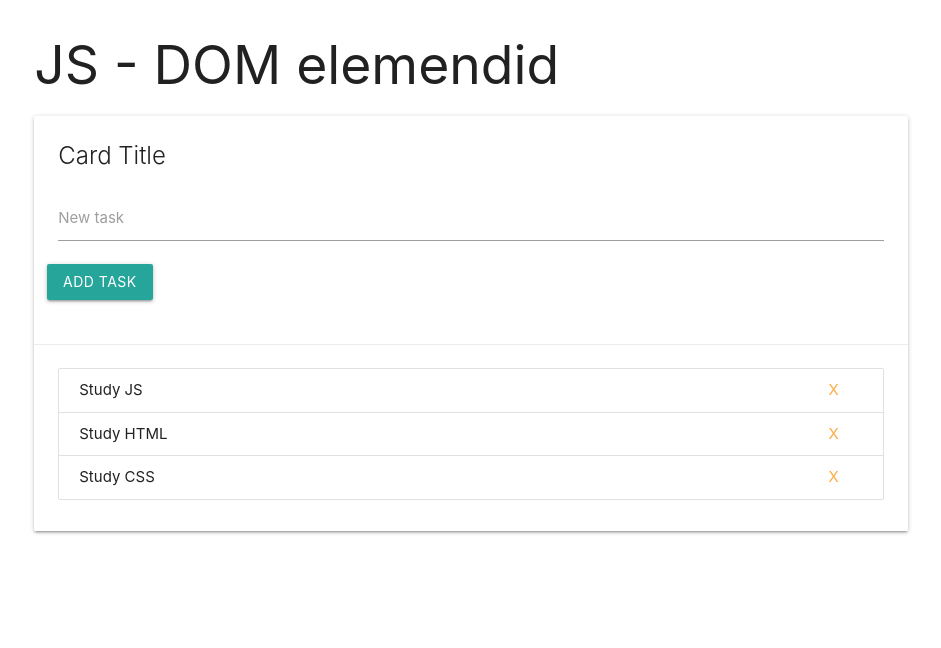
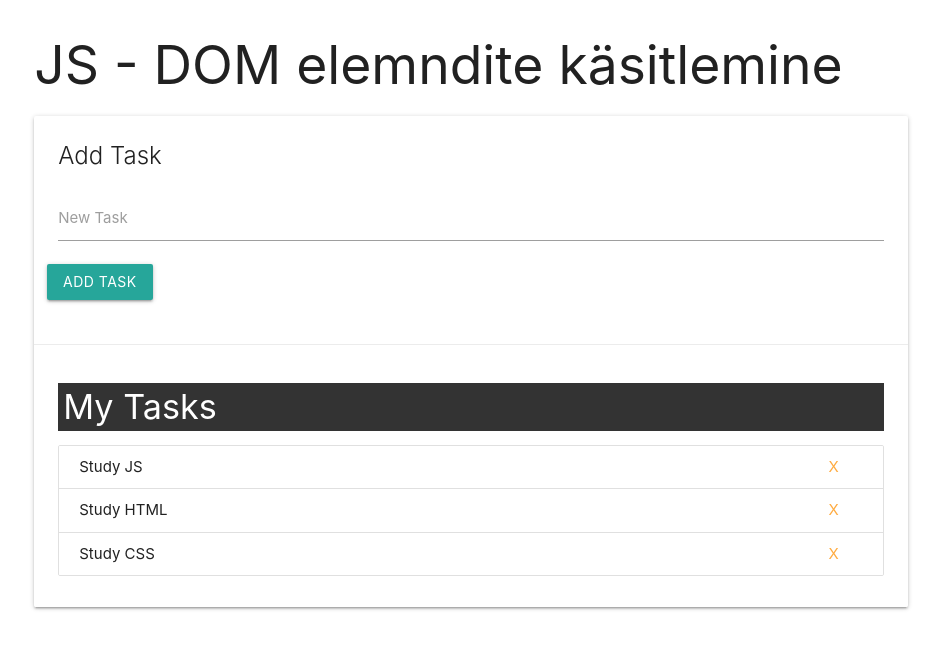
Before and after one commit to MarcusKruuleht/js_basics, a plain HTML site: page index.html in a window 1280 px wide. Shown: the whole page, without its empty margins (169-1110 px from the left). Drawn offline with nearby package versions, Linux system fonts and the light colour scheme.

Commit message:
DOM - selector for single elements

```diff
--- a/app.js
+++ b/app.js
@@ -1,28 +1,19 @@
 let val;
 
-val = document;
-val = document.all;
-val = document.all[4];
-val = document.all.lenght;
-val = document.head;
-val = document.body;
-val = document.doctype;
-val = document.domain;
-val = document.URL;
-val = document.characterSet;
-val = document.contentType;
+val = document.getElementById('task-title');
 
-val = document.forms;
-val = document.forms[0];
-val = document.forms[0].method;
-val = document.forms[0].action;
-val = document.forms[0].id;
-val = document.links;
-val = document.links[1];
-val = document.links[1].id;
-val = document.links[1].className;
+document.getElementById('task-title').style.background = '#333';
+document.getElementById('task-title').style.color = '#fff';
+document.getElementById('task-title').style.padding = '5px'
 
-val = document.scripts;
-val = document.scripts[1].getAttribute('src');
+document.getElementById('task-title').textContent = 'My Tasks'
+document.getElementById('task-title').innerText ='My Favorite Tasks'
+document.getElementById('task-title').innerHTML = '<span style="color blue">My Tasks</span>'
+
+val = document.querySelector('h4');
+val = document.querySelector('#task-title');
+val = document.querySelector('.collection-item');
+val = document.querySelector('.collection-item:nth-child(even)');
+val = document.querySelector('.collection-item:nth-child(odd)');
 
 console.log(val);
--- a/index.html
+++ b/index.html
@@ -7,27 +7,26 @@
 	<title>JS</title>
 </head>
 <body>
-
-	<div class = "container">
+	<div class="container">
         <!-- Page Content goes here -->
         <div class="row">
         	<div class="col s12">
-		 		<h2>JS - DOM elemendid</h2>
+        		<h2>JS - DOM elemndite käsitlemine</h2>
         		<div class="card">
 			        <div class="card-content">
-		         		 <span class="card-title">Card Title</span>
+			          <span class="card-title">Add Task</span>
 			          <div class="row">
 			          	<form id="task-form">
 						<div class="input-field col s12">
 							<input id="task" type="text">
-        			  		<label>New task</label>
+							<label for="task">New Task</label>
 						</div>
 						<input type="submit" value="Add Task" class="btn">
 			          	</form>
 			          </div>
 			        </div>
 			        <div class="card-action">
-
+			        	<h4 id = "task-title">Tasks</h4>
 						<ul class="collection">
 							<li class="collection-item">Study JS
 								<a href="#" class="secondary-content">X</a>
@@ -39,13 +38,13 @@
 								<a href="#" class="secondary-content">X</a>
 							</li>
 						</ul>
-
 			        </div>
 			      </div>
         	</div>
         </div>
       </div>
 
+
 	<!-- Compiled and minified JavaScript -->
     <script src="https://cdnjs.cloudflare.com/ajax/libs/materialize/1.0.0/js/materialize.min.js"></script>
 	<script src="app.js"></script>
```
Lines whose indentation alone changed are shown as unchanged.
